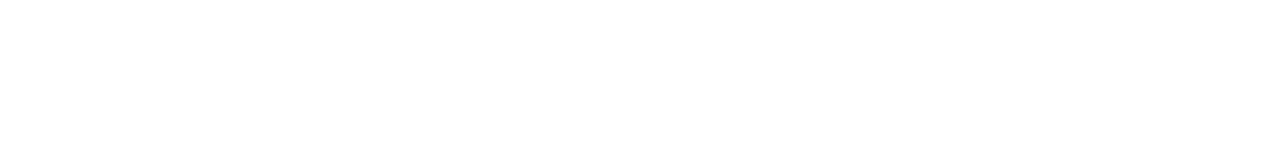
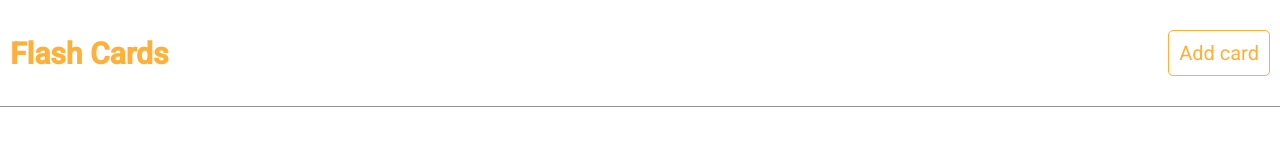
Before and after one commit to alish-mayor/Flazh-cards, a plain HTML site: page index.html in a window 1280 px wide. Drawn offline with Linux system fonts and the light colour scheme.

Commit message:
page header is done

```diff
--- a/index.html
+++ b/index.html
@@ -8,7 +8,27 @@
     <title>Flash cards</title>
 </head>
 <body>
+    <header class="header">
+        <div class="container">
+            <div class="wrapper">
+                <div class="header__content">
+                    <h1 class="header__logo">Flash Cards</h1>
+                    <button class="header__add-btn">Add card</button>
+                </div>
+            </div>
+        </div>
+    </header>
+    <main class="main">
+        <div class="container">
+            <div class="wrapper">
+                <div class="main__content">
+                    <div class="flash-card">
 
+                    </div>
+                </div>
+            </div>
+        </div>
+    </main>
     <script src="script.js"></script>
 </body>
 </html>
--- a/style.css
+++ b/style.css
@@ -0,0 +1,52 @@
+@import url("https://fonts.googleapis.com/css2?family=Roboto:wght@300;400;500&display=swap");
+
+*,
+*::after,
+*::before {
+  box-sizing: border-box;
+  padding: 0;
+  margin: 0;
+}
+
+:root {
+  font-size: 10px;
+  --primary: rgb(255, 176, 57);
+}
+
+body {
+  font-family: "Roboto", sans-serif;
+  color: #1d1d1d;
+}
+
+.container {
+  max-width: 1440px;
+}
+
+.wrapper {
+  padding: 3rem 1rem;
+}
+
+.header {
+  border-bottom: 1px solid rgb(145, 145, 145);
+}
+
+.header__content {
+  display: flex;
+  align-items: center;
+  justify-content: space-between;
+}
+
+.header__add-btn {
+  font-family: inherit;
+  color: var(--primary);
+  font-size: 2rem;
+  padding: 1rem;
+  background-color: transparent;
+  border: 1px solid var(--primary);
+  border-radius: 0.5rem;
+}
+
+h1 {
+  font-size: 3rem;
+  color: var(--primary);
+}
```
